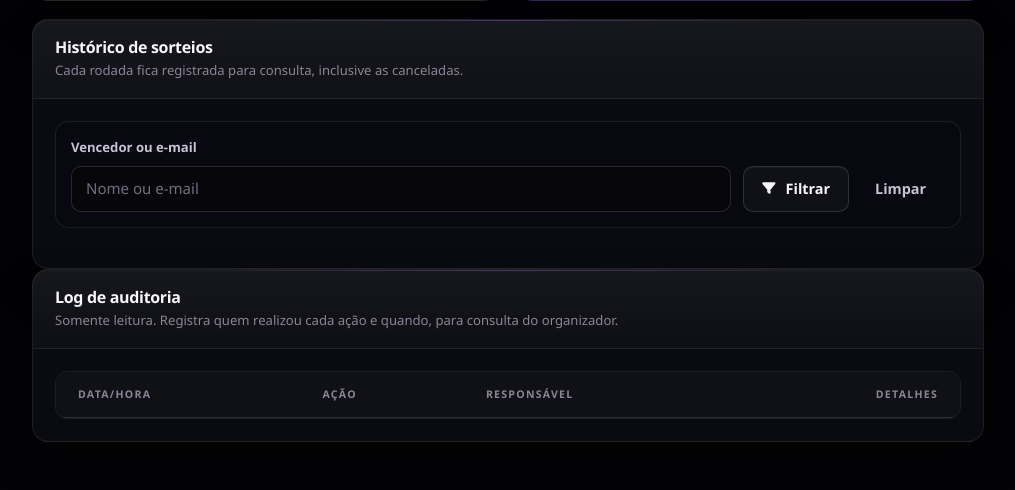
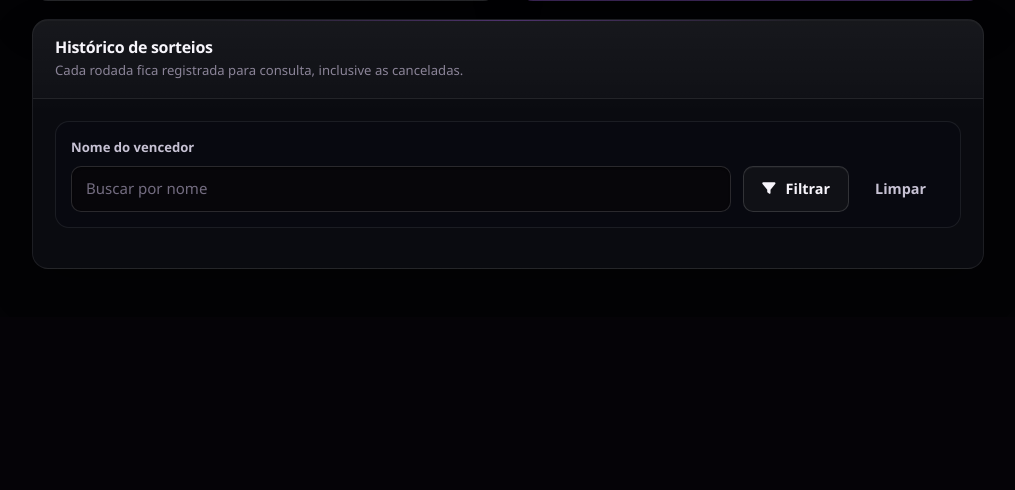
Before and after one commit to Ryan22112008/plataforma_eventos, a Spring app: page /sorteios in a window 1280 px wide. Shown: the part 1117-1607 px from the top of the page, without its empty margins (264-1279 px from the left). After the commit the page ends 1386 px from the top, so only its background shows below. Run offline with Thymeleaf, Linux system fonts and the light colour scheme; the template is opened without the code that fills it, so the values that code supplies are empty; some of the project's set-up classes (security, data sources, template engines, error pages and the like) are left out, and stand-ins take their place.

Commit message:
removendo o log de auditoria

```diff
--- a/src/main/resources/templates/sorteios.html
+++ b/src/main/resources/templates/sorteios.html
@@ -198,8 +198,8 @@
 
                 <form class="sorteios-filter sorteios-filter--simple" method="get" th:action="@{/organizador/eventos/{id}/sorteios(id=${evento.id})}" role="search" aria-label="Filtrar histórico de sorteios">
                     <div class="seplag-field">
-                        <label class="seplag-label" for="filtro-vencedor">Vencedor ou e-mail</label>
-                        <input class="seplag-input" id="filtro-vencedor" name="q" type="search" th:value="${filtroBusca}" placeholder="Nome ou e-mail" autocomplete="off">
+                        <label class="seplag-label" for="filtro-vencedor">Nome do vencedor</label>
+                        <input class="seplag-input" id="filtro-vencedor" name="q" type="search" th:value="${filtroBusca}" placeholder="Buscar por nome" autocomplete="off">
                     </div>
                     <div class="sorteios-filter__actions">
                         <button class="seplag-btn seplag-btn-secondary" type="submit"><i class="fa-solid fa-filter" aria-hidden="true"></i> Filtrar</button>
@@ -216,7 +216,7 @@
                 <p th:if="${!resultadosSorteio.isEmpty() && resultadosPagina.isEmpty()}" class="sorteios-empty-state sorteios-empty-state--compact">
                     <span class="sorteios-empty-icon" aria-hidden="true"><i class="fa-solid fa-magnifying-glass"></i></span>
                     <strong>Nenhum resultado encontrado para a busca.</strong>
-                    <span>Tente outro nome ou e-mail.</span>
+                    <span>Tente outro nome.</span>
                 </p>
 
                 <div class="seplag-table-wrap" th:if="${!resultadosPagina.isEmpty()}">
@@ -233,10 +233,8 @@
                                 <span class="sorteios-round-number" th:text="${resultado.rodada}">1</span>
                                 <span class="sorteios-round-date" th:text="${#temporals.format(resultado.realizadoEm, 'dd/MM/yyyy HH:mm')}">11/11/2026 10:00</span>
                             </td>
-                            <td data-label="Vencedor / e-mail" class="seplag-table__title">
+                            <td data-label="Vencedor" class="seplag-table__title">
                                 <span class="sorteios-winner-name" th:text="${resultado.nomeVencedor}">Participante</span>
-                                <a class="sorteios-email" th:if="${resultado.emailVencedor != null}" th:href="|mailto:${resultado.emailVencedor}|" th:text="${resultado.emailVencedor}">email@exemplo.com</a>
-                                <span class="sorteios-email" th:if="${resultado.emailVencedor == null}">—</span>
                             </td>
                             <td data-label="Frequência" th:text="|${#numbers.formatDecimal(resultado.percentualFrequencia, 1, 1)}%|">100%</td>
                             <td data-label="Ações"><span class="seplag-sr-only">Resultado do sorteio</span></td>
@@ -258,26 +256,7 @@
             </div>
         </section>
 
-        <section class="seplag-card sorteios-audit-card" aria-labelledby="auditoria-sorteios">
-            <div class="seplag-card__header"><div><h2 class="seplag-card__title" id="auditoria-sorteios">Log de auditoria</h2>
-                <p class="seplag-card__hint">Somente leitura. Registra quem realizou cada ação e quando, para consulta do organizador.</p></div></div>
-            <div class="seplag-card__body">
-                <p th:if="${auditoria.isEmpty()}" class="seplag-card__hint">Nenhuma ação registrada ainda.</p>
-                <div class="seplag-table-wrap sorteios-audit-scroll" th:unless="${auditoria.isEmpty()}">
-                    <table class="seplag-table sorteios-audit-table">
-                        <thead><tr><th scope="col">Data/hora</th><th scope="col">Ação</th><th scope="col">Responsável</th><th scope="col">Detalhes</th></tr></thead>
-                        <tbody>
-                        <tr th:each="registro : ${auditoria}">
-                            <td data-label="Data/hora" th:text="${#temporals.format(registro.realizadoEm, 'dd/MM/yyyy HH:mm:ss')}">15/11/2026 14:00:00</td>
-                            <td data-label="Ação"><span class="seplag-badge seplag-badge--neutral" th:text="${registro.acao.descricao}">Sorteio realizado</span></td>
-                            <td data-label="Responsável" th:text="${registro.autorEmail != null ? registro.autorEmail : 'sistema'}">organizador@seplag.mt.gov.br</td>
-                            <td data-label="Detalhes" th:text="${registro.detalhes}">Detalhes</td>
-                        </tr>
-                        </tbody>
-                    </table>
-                </div>
-            </div>
-        </section>
+
     </main>
 </div>
 
```
Also changed, not shown: src/main/java/sistema/eventos/service/SorteioService.java (+5 -9 lines).
